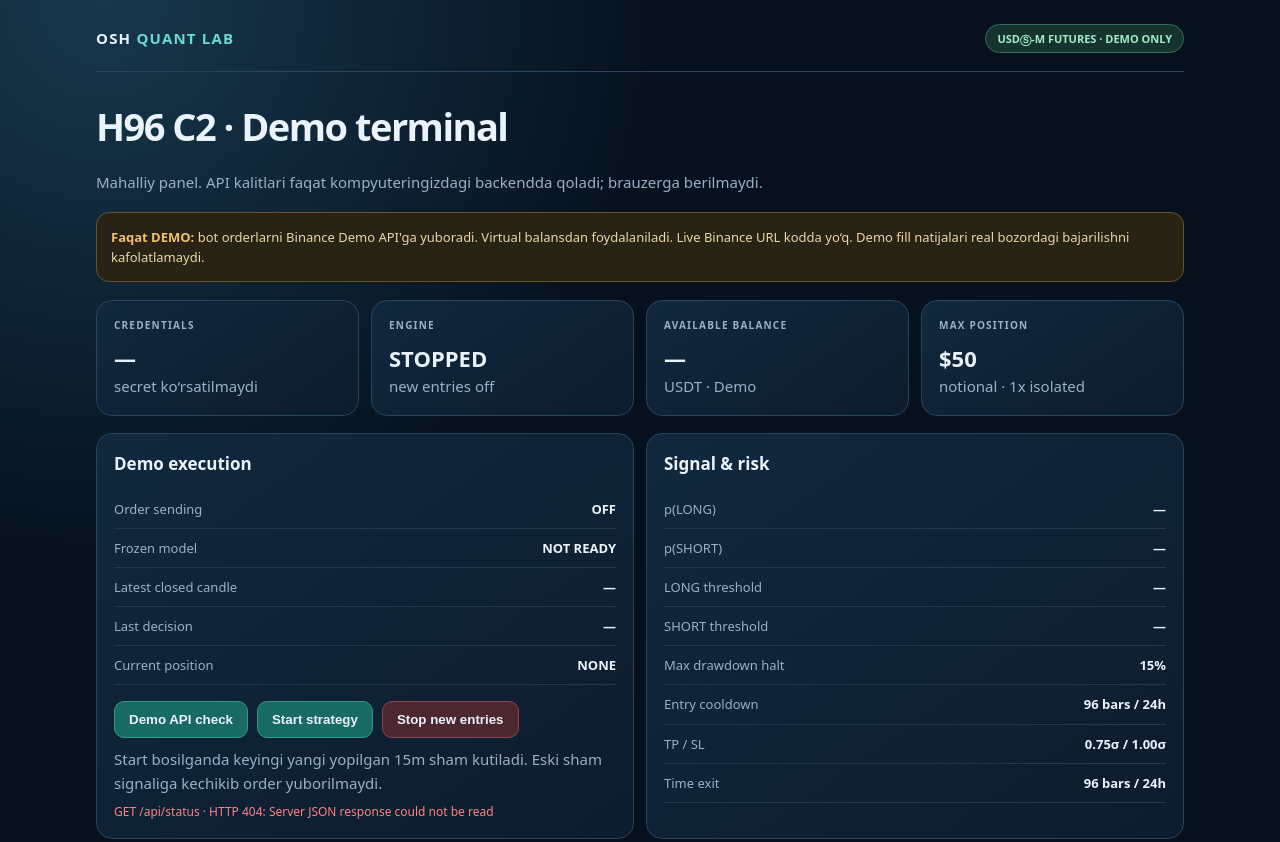
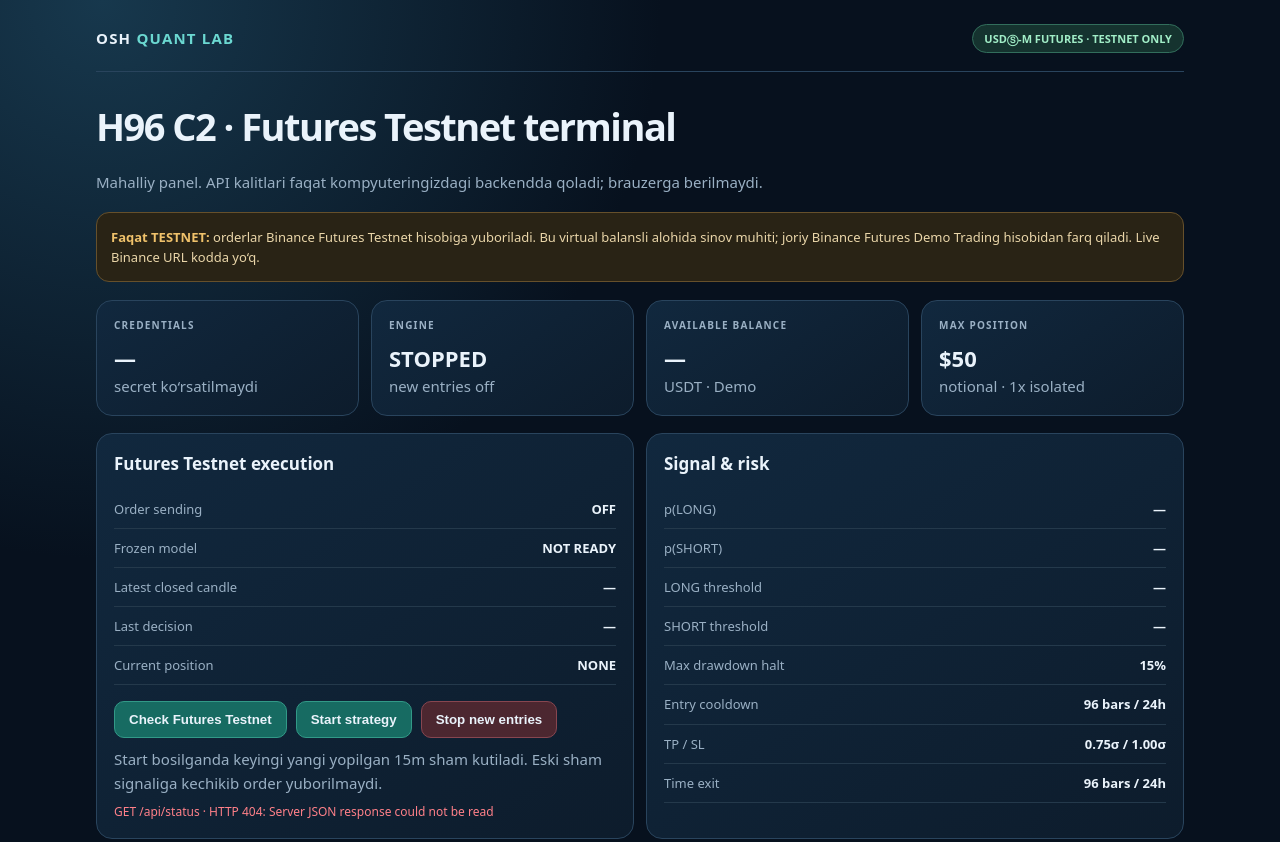
Before and after one commit to Sherzoddd2002/osh-btcusdt-winrate-audit, a plain HTML site: page demo_executor/static/index.html in a window 1280 px wide. Shown: the top 842 px of the page. Drawn offline with Linux system fonts and the light colour scheme; no server answers.

Commit message:
Label Futures Testnet environment explicitly

```diff
--- a/demo_executor/static/index.html
+++ b/demo_executor/static/index.html
@@ -1,6 +1,6 @@
 <!doctype html>
 <html lang="uz"><head><meta charset="utf-8"><meta name="viewport" content="width=device-width,initial-scale=1">
-<meta name="theme-color" content="#07111e"><title>OSH · Binance Futures Demo</title>
+<meta name="theme-color" content="#07111e"><title>OSH · Binance Futures Testnet</title>
 <style>
 :root{color-scheme:dark;--bg:#07111e;--panel:#102237;--line:#29445d;--ink:#eaf3fb;--muted:#9ab0c4;--cyan:#6bd8d1;--green:#65d9a4;--red:#ff8089;--amber:#f0c26b}
 *{box-sizing:border-box}body{margin:0;background:radial-gradient(circle at 8% 0,#17384d,transparent 35%),var(--bg);color:var(--ink);font:15px/1.55 system-ui,Segoe UI,sans-serif}
@@ -20,10 +20,10 @@ footer{margin-top:24px;border-top:1px solid var(--line);padding-top:15px;color:v
 @media(max-width:440px){.grid{grid-template-columns:1fr 1fr}.value{font-size:18px}}
 </style></head>
 <body><main>
-<header><div class="brand">OSH <span class="cyan">QUANT LAB</span></div><div class="badge">USDⓈ-M FUTURES · DEMO ONLY</div></header>
-<h1>H96 C2 · Demo terminal</h1>
+<header><div class="brand">OSH <span class="cyan">QUANT LAB</span></div><div class="badge">USDⓈ-M FUTURES · TESTNET ONLY</div></header>
+<h1>H96 C2 · Futures Testnet terminal</h1>
 <p>Mahalliy panel. API kalitlari faqat kompyuteringizdagi backendda qoladi; brauzerga berilmaydi.</p>
-<div class="warn"><b>Faqat DEMO:</b> bot orderlarni Binance Demo API'ga yuboradi. Virtual balansdan foydalaniladi. Live Binance URL kodda yo‘q. Demo fill natijalari real bozordagi bajarilishni kafolatlamaydi.</div>
+<div class="warn"><b>Faqat TESTNET:</b> orderlar Binance Futures Testnet hisobiga yuboriladi. Bu virtual balansli alohida sinov muhiti; joriy Binance Futures Demo Trading hisobidan farq qiladi. Live Binance URL kodda yo‘q.</div>
 <div class="grid">
 <div class="card"><div class="label">Credentials</div><div class="value" id="creds">—</div><div class="muted">secret ko‘rsatilmaydi</div></div>
 <div class="card"><div class="label">Engine</div><div class="value" id="engine">STOPPED</div><div class="muted" id="engnote">new entries off</div></div>
@@ -31,13 +31,13 @@ footer{margin-top:24px;border-top:1px solid var(--line);padding-top:15px;color:v
 <div class="card"><div class="label">Max position</div><div class="value">$50</div><div class="muted">notional · 1x isolated</div></div>
 </div>
 <div class="columns">
-<section class="card"><h2>Demo execution</h2>
+<section class="card"><h2>Futures Testnet execution</h2>
 <div class="row"><span>Order sending</span><b id="orders">OFF</b></div>
 <div class="row"><span>Frozen model</span><b id="model">NOT READY</b></div>
 <div class="row"><span>Latest closed candle</span><b id="candle">—</b></div>
 <div class="row"><span>Last decision</span><b id="decision">—</b></div>
 <div class="row"><span>Current position</span><b id="position">NONE</b></div>
-<div class="controls"><button class="primary" id="connect">Demo API check</button><button class="primary" id="start">Start strategy</button><button class="stop" id="stop">Stop new entries</button></div>
+<div class="controls"><button class="primary" id="connect">Check Futures Testnet</button><button class="primary" id="start">Start strategy</button><button class="stop" id="stop">Stop new entries</button></div>
 <div class="muted">Start bosilganda keyingi yangi yopilgan 15m sham kutiladi. Eski sham signaliga kechikib order yuborilmaydi.</div><div id="err"></div>
 </section>
 <section class="card"><h2>Signal & risk</h2>
@@ -79,12 +79,12 @@ function render(s){
 }
 async function refresh(){try{render(await api("/api/status"))}catch(e){setMessage(e.message,true);}}
 $("connect").onclick=async()=>{
- const button=$("connect");button.disabled=true;setMessage("Demo API ulanishi tekshirilmoqda…",false);
- try{const r=await api("/api/connect","POST");setMessage("Demo API ulandi. "+r.base_url+" · Hedge mode: "+r.hedge_mode+" · Available: "+fmt(r.account?.available_balance_usdt,2)+" USDT · BTCUSDT filters: "+JSON.stringify(r.rules),false);}
+ const button=$("connect");button.disabled=true;setMessage("Futures Testnet API ulanishi tekshirilmoqda…",false);
+ try{const r=await api("/api/connect","POST");setMessage("Futures Testnet API ulandi. "+r.base_url+" · Hedge mode: "+r.hedge_mode+" · Available: "+fmt(r.account?.available_balance_usdt,2)+" USDT · BTCUSDT filters: "+JSON.stringify(r.rules),false);}
  catch(e){setMessage(e.message,true);}
  await refresh();button.disabled=false;
 };
-$("start").onclick=async()=>{if(!confirm("Faqat Binance Futures DEMO. Keyingi yangi 15m shamda signal bo‘lsa MARKET entry hamda reduce-only TP/SL orderlari yuboriladi. Davom etasizmi?"))return;setMessage("Demo strategiyasi ishga tushirilmoqda…",false);try{const r=await api("/api/start","POST");setMessage(r.message||"Demo strategiyasi ishga tushdi.",false);}catch(e){setMessage(e.message,true);}await refresh();};
+$("start").onclick=async()=>{if(!confirm("Faqat Binance Futures TESTNET. Keyingi yangi 15m shamda signal bo‘lsa MARKET entry hamda reduce-only TP/SL orderlari yuboriladi. Davom etasizmi?"))return;setMessage("Testnet strategiyasi ishga tushirilmoqda…",false);try{const r=await api("/api/start","POST");setMessage(r.message||"Demo strategiyasi ishga tushdi.",false);}catch(e){setMessage(e.message,true);}await refresh();};
 $("stop").onclick=async()=>{if(!confirm("Yangi entry signallari to‘xtatiladi. Ochiq Demo pozitsiya boshqaruvda qoladi. Davom etasizmi?"))return;setMessage("Yangi entry to‘xtatilmoqda…",false);try{const r=await api("/api/stop","POST");setMessage(r.message||"Yangi entry to‘xtatildi.",false);}catch(e){setMessage(e.message,true);}await refresh();};
 refresh();setInterval(refresh,5000);
 </script></body></html>
```
